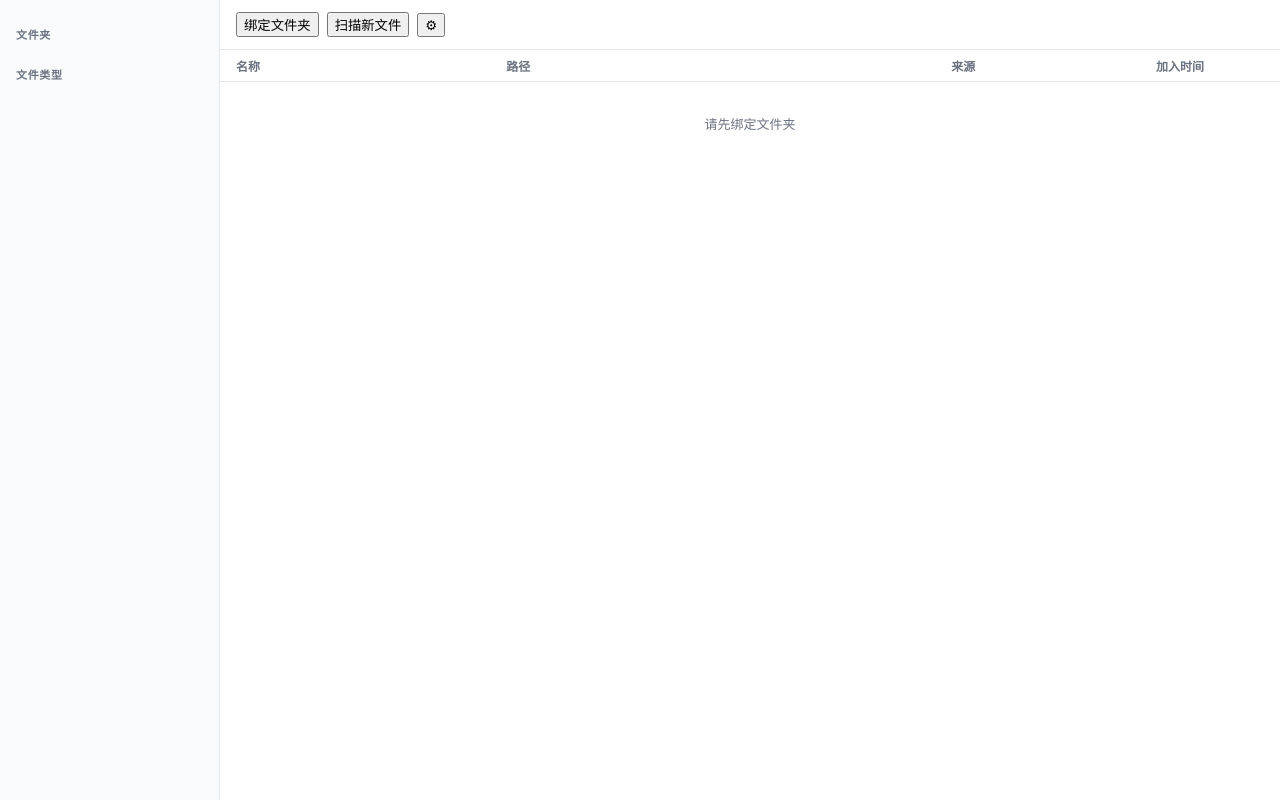
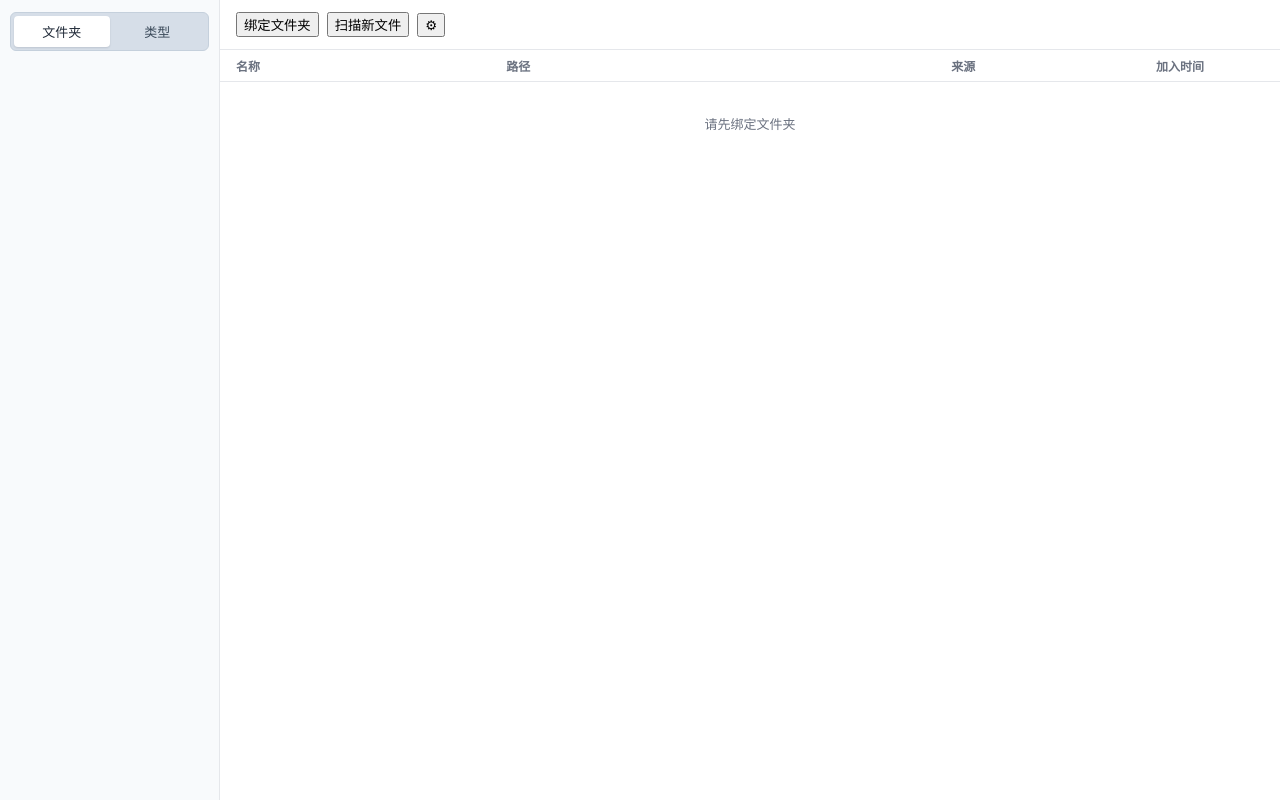
Before and after one commit to 623zhu/file_link, a React (Vite) app: page / in a window 1280 px wide. Built offline with nearby package versions, Linux system fonts and the light colour scheme.

Commit message:
feat: 侧边栏改为文件夹与类型分段切换
Co-authored-by: Cursor <cursoragent@cursor.com>

```diff
--- a/src/components/Sidebar.tsx
+++ b/src/components/Sidebar.tsx
@@ -2,7 +2,12 @@ import { invoke } from "@tauri-apps/api/core";
 import { useEffect, useState, type MouseEvent } from "react";
 
 import { removeBinding, scanBinding, updateBinding } from "../api/commands";
-import { useStore } from "../store";
+import {
+  browseTabFromView,
+  useStore,
+  viewForBrowseTab,
+  type BrowseTab,
+} from "../store";
 import type { Binding, View } from "../types";
 import { errorMessage } from "../utils/error";
 import {
@@ -33,6 +38,14 @@ export function Sidebar({ onToast }: SidebarProps) {
   const bindings = useStore((state) => state.snapshot?.bindings) ?? [];
   const view = useStore((state) => state.view);
   const extensions = listedExtensions(links ?? []);
+  const [emptyTab, setEmptyTab] = useState<BrowseTab>("folder");
+  const tab = view.type === "none" ? emptyTab : browseTabFromView(view);
+  const [lastBindingId, setLastBindingId] = useState(
+    view.type === "binding" ? view.id : undefined,
+  );
+  const [lastExt, setLastExt] = useState(
+    view.type === "extension" ? view.ext : undefined,
+  );
   const [menu, setMenu] = useState<MenuState | null>(null);
   const [unbinding, setUnbinding] = useState<Binding | null>(null);
 
@@ -99,6 +112,37 @@ export function Sidebar({ onToast }: SidebarProps) {
     }
   }
 
+  function selectTab(next: BrowseTab) {
+    if (next === tab) {
+      return;
+    }
+    const nextView = viewForBrowseTab(
+      next,
+      bindings,
+      extensions,
+      lastBindingId,
+      lastExt,
+    );
+    if (nextView.type === "none") {
+      setEmptyTab(next);
+    } else if (nextView.type === "binding") {
+      setLastBindingId(nextView.id);
+    } else {
+      setLastExt(nextView.ext);
+    }
+    setView(nextView);
+  }
+
+  function selectBinding(id: string) {
+    setLastBindingId(id);
+    setView({ type: "binding", id });
+  }
+
+  function selectExtension(ext: string) {
+    setLastExt(ext);
+    setView({ type: "extension", ext });
+  }
+
   async function handleUnbind() {
     if (!unbinding) {
       return;
@@ -114,9 +158,29 @@ export function Sidebar({ onToast }: SidebarProps) {
 
   return (
     <nav className="sidebar" aria-label="链接来源">
-      <div className="sidebar-group">
-        <div className="sidebar-group-title">文件夹</div>
-        {bindings.map((binding) => (
+      <div className="sidebar-tabs" role="tablist" aria-label="浏览方式">
+        <button
+          type="button"
+          className={tab === "folder" ? "sidebar-tab active" : "sidebar-tab"}
+          role="tab"
+          aria-selected={tab === "folder"}
+          onClick={() => selectTab("folder")}
+        >
+          文件夹
+        </button>
+        <button
+          type="button"
+          className={tab === "type" ? "sidebar-tab active" : "sidebar-tab"}
+          role="tab"
+          aria-selected={tab === "type"}
+          onClick={() => selectTab("type")}
+        >
+          类型
+        </button>
+      </div>
+      <div className="sidebar-group" role="tabpanel">
+        {tab === "folder"
+          ? bindings.map((binding) => (
               <div key={binding.id}>
                 <SidebarItem
                   label={folderName(binding.path)}
@@ -127,11 +191,11 @@ export function Sidebar({ onToast }: SidebarProps) {
                   active={view.type === "binding" && view.id === binding.id}
                   unavailable={binding.unavailable}
                   title={binding.path}
-              onSelect={() => setView({ type: "binding", id: binding.id })}
+                  onSelect={() => selectBinding(binding.id)}
                   onContextMenu={(event) => {
                     event.preventDefault();
                     event.stopPropagation();
-                setView({ type: "binding", id: binding.id });
+                    selectBinding(binding.id);
                     setMenu({
                       binding,
                       x: Math.min(event.clientX, window.innerWidth - 220),
@@ -145,11 +209,8 @@ export function Sidebar({ onToast }: SidebarProps) {
                   <p className="sidebar-hint">{NETWORK_WATCH_HINT}</p>
                 ) : null}
               </div>
-        ))}
-      </div>
-      <div className="sidebar-group">
-        <div className="sidebar-group-title">文件类型</div>
-        {extensions.map((ext) => (
+            ))
+          : extensions.map((ext) => (
               <SidebarItem
                 key={ext}
                 label={extensionLabel(ext)}
@@ -161,7 +222,7 @@ export function Sidebar({ onToast }: SidebarProps) {
                 }
                 active={view.type === "extension" && view.ext === ext}
                 title={ext}
-            onSelect={() => setView({ type: "extension", ext })}
+                onSelect={() => selectExtension(ext)}
               />
             ))}
       </div>
--- a/src/store.ts
+++ b/src/store.ts
@@ -30,6 +30,34 @@ export const useStore = create<Store>((set) => ({
     }));
   },
 }));
+
+export type BrowseTab = "folder" | "type";
+
+export function browseTabFromView(view: View): BrowseTab {
+  return view.type === "extension" ? "type" : "folder";
+}
+
+export function viewForBrowseTab(
+  tab: BrowseTab,
+  bindings: readonly Pick<Binding, "id">[],
+  extensions: readonly string[],
+  preferredBindingId?: string,
+  preferredExt?: string,
+): View {
+  if (tab === "folder") {
+    const id =
+      preferredBindingId &&
+      bindings.some((item) => item.id === preferredBindingId)
+        ? preferredBindingId
+        : bindings[0]?.id;
+    return id ? { type: "binding", id } : { type: "none" };
+  }
+  const ext =
+    preferredExt && extensions.includes(preferredExt)
+      ? preferredExt
+      : extensions[0];
+  return ext ? { type: "extension", ext } : { type: "none" };
+}
 
 export function resolveView(
   view: View,
--- a/src/styles/app.css
+++ b/src/styles/app.css
@@ -36,7 +36,7 @@ button {
   border-right: 1px solid #e5e7eb;
   background: #f8fafc;
   padding: 8px 0;
-  overflow: auto;
+  overflow: hidden;
 }
 
 .sidebar-item {
@@ -97,16 +97,47 @@ button {
   line-height: 1.4;
 }
 
-.sidebar-group {
-  margin-top: 12px;
+.sidebar-tabs {
+  display: flex;
+  flex-shrink: 0;
+  margin: 4px 10px 8px;
+  padding: 3px;
+  border: 1px solid #c5d0dc;
+  border-radius: 6px;
+  background: #d6dee8;
 }
 
-.sidebar-group-title {
-  padding: 6px 16px;
-  color: #6b7280;
-  font-size: 11px;
-  font-weight: 600;
-  letter-spacing: 0.06em;
+.sidebar-tab {
+  flex: 1;
+  margin: 0;
+  padding: 6px 8px;
+  border: 0;
+  border-radius: 4px;
+  background: transparent;
+  color: #3b4a5a;
+  font-size: 13px;
+  cursor: pointer;
+}
+
+.sidebar-tab:focus {
+  outline: none;
+}
+
+.sidebar-tab:focus-visible {
+  outline: 2px solid #2563eb;
+  outline-offset: -2px;
+}
+
+.sidebar-tab.active {
+  background: #fff;
+  color: #1f2937;
+  font-weight: 500;
+  box-shadow: 0 1px 2px rgba(15, 23, 42, 0.12);
+}
+
+.sidebar-group {
+  min-height: 0;
+  overflow: auto;
 }
 
 .main {
```
Also changed, not shown: 5 other files (tests, documents, lock files or other folders). Lines whose indentation alone changed are shown as unchanged.
